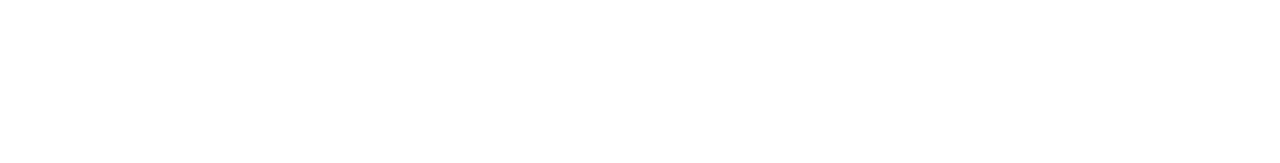
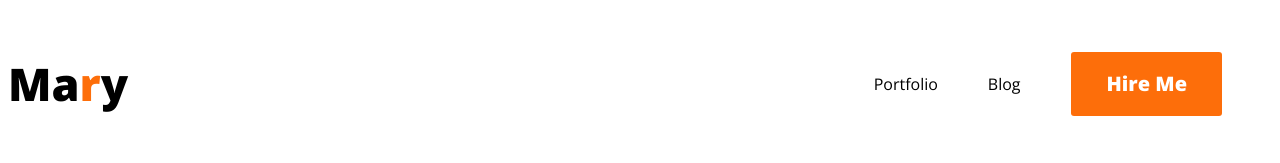
Before and after one commit to Nafisa-Tabassum-Mim/Portfolio, a plain HTML site: page index.html in a window 1280 px wide. Drawn offline with nearby package versions, Linux system fonts and the light colour scheme.

Commit message:
navbar added

```diff
--- a/index.html
+++ b/index.html
@@ -1,11 +1,33 @@
 <!DOCTYPE html>
 <html lang="en">
+
 <head>
-    <meta charset="UTF-8">
-    <meta name="viewport" content="width=device-width, initial-scale=1.0">
-    <title>portfolio</title>
+	<meta charset="UTF-8">
+	<meta name="viewport" content="width=device-width, initial-scale=1.0">
+	<link rel="preconnect" href="https://fonts.googleapis.com">
+	<link rel="preconnect" href="https://fonts.gstatic.com" crossorigin>
+	<link href="https://fonts.googleapis.com/css2?family=Open+Sans:wght@400;800&display=swap" rel="stylesheet">
+	<link rel="stylesheet" href="styles/portfolio.css">
+	<title>portfolio</title>
 </head>
+
 <body>
+	<header>
+		<nav>
+			<h3 class="nav-title">Ma<span class="mary" >r</span>y</h3>
+			<ul>
+				<li><a href="">Portfolio</a></li>
+				<li><a href="">Blog</a></li>
+				<li><button class="btn-primary">Hire Me</button></li>
+			</ul>
+		</nav>
+	</header>
+	<main>
 
+	</main>
+	<footer>
+
+	</footer>
 </body>
+
 </html>
--- /dev/null
+++ b/styles/portfolio.css
@@ -0,0 +1,45 @@
+body {
+    font-family: 'Open Sans', sans-serif;
+}
+
+nav {
+    display: flex;
+    align-items: center;
+    justify-content: space-between;
+}
+
+.nav-title {
+    font-size: 45px;
+    font-weight: 800;
+}
+
+.mary {
+    color: #FD6E0A;
+}
+
+.btn-primary {
+    border-radius: 3px;
+    border: none;
+    background: #FD6E0A;
+    color: white;
+    font-family: Open Sans;
+    font-size: 20px;
+    font-weight: 700;
+    padding: 18px 35px 19px 36px;
+}
+
+nav ul {
+    display: flex;
+    align-items: center;
+}
+
+nav li {
+    list-style: none;
+    margin-right: 50px;
+
+}
+
+nav a {
+    text-decoration: none;
+    color: black;
+}
```
